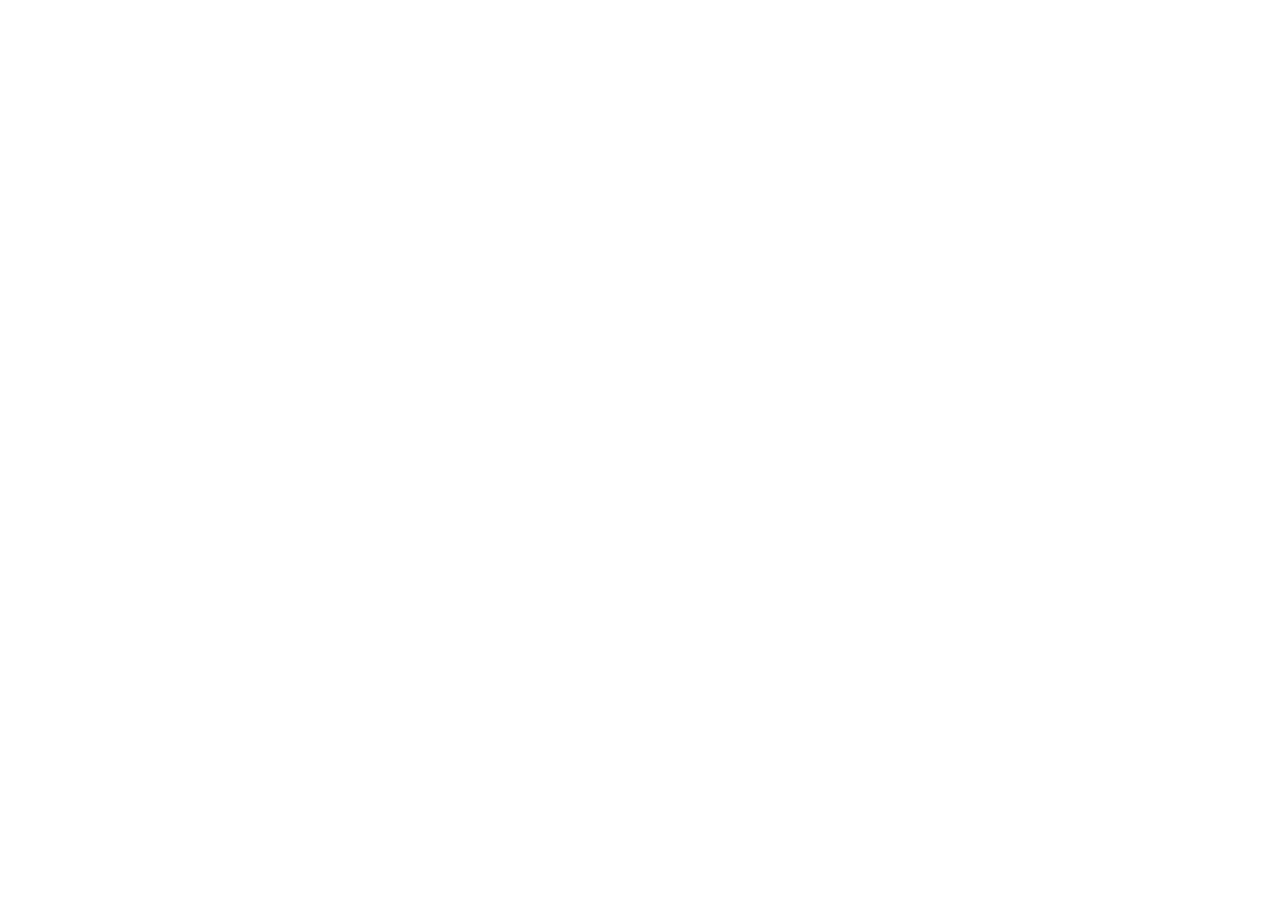
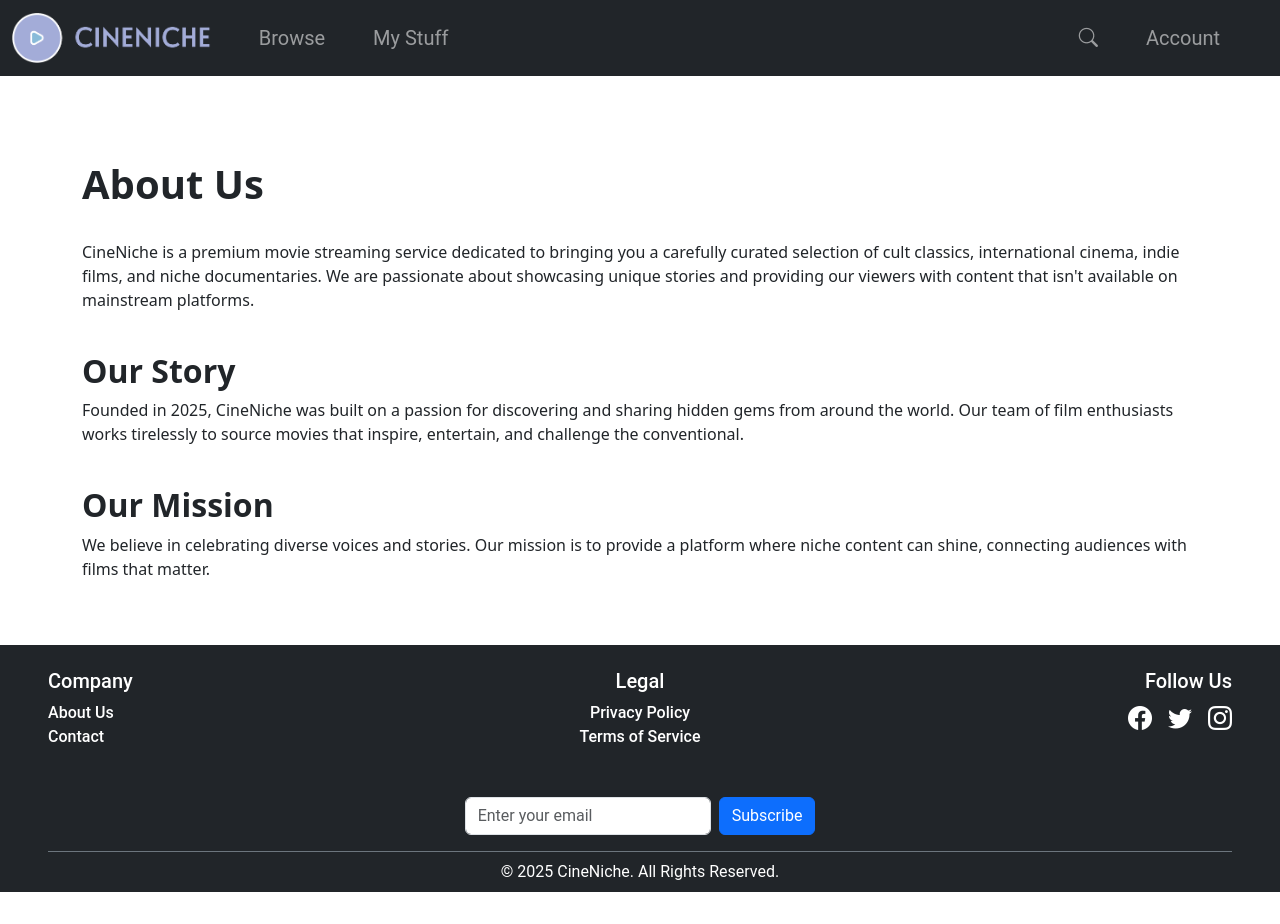
Before and after one commit to olsen20/INTEXII, a React (Vite) app in the folder frontend/: page /about in a window 1280 px wide. Before the commit this address had no page. Before the commit the page ends 800 px from the top, so only its background shows below. Built offline with nearby package versions, Linux system fonts and the light colour scheme.

Commit message:
contact and about page

```diff
--- a/frontend/src/App.tsx
+++ b/frontend/src/App.tsx
@@ -7,9 +7,11 @@
 // import LoginPage from "./pages/LoginPage";
 import PrivacyPage from "./pages/PrivacyPage";
 import TermsOfServicePage from "./pages/TermsOfServicePage";
-import 'bootstrap/dist/css/bootstrap.min.css';
-import 'bootstrap/dist/js/bootstrap.bundle.min.js';
-import 'bootstrap-icons/font/bootstrap-icons.css';
+import AboutUsPage from "./pages/AboutUsPage";
+import ContactPage from "./pages/ContactPage";
+import "bootstrap/dist/css/bootstrap.min.css";
+import "bootstrap/dist/js/bootstrap.bundle.min.js";
+import "bootstrap-icons/font/bootstrap-icons.css";
 
 function App() {
   return (
@@ -22,6 +24,8 @@
         <Route path="/login" element={<LoginPage />} /> */}
         <Route path="/privacy" element={<PrivacyPage />} />
         <Route path="/terms" element={<TermsOfServicePage />} />
+        <Route path="/about" element={<AboutUsPage />} />
+        <Route path="/contact" element={<ContactPage />} />
       </Routes>
     </Router>
   );
--- a/frontend/src/components/Footer.tsx
+++ b/frontend/src/components/Footer.tsx
@@ -15,11 +15,6 @@
               <li>
                 <Link className="text-white text-decoration-none" to="/about">
                   About Us
-                </Link>
-              </li>
-              <li>
-                <Link className="text-white text-decoration-none" to="/careers">
-                  Careers
                 </Link>
               </li>
               <li>
@@ -42,11 +37,6 @@
               <li>
                 <Link className="text-white text-decoration-none" to="/terms">
                   Terms of Service
-                </Link>
-              </li>
-              <li>
-                <Link className="text-white text-decoration-none" to="/cookies">
-                  Cookie Policy
                 </Link>
               </li>
             </ul>
--- /dev/null
+++ b/frontend/src/pages/AboutUsPage.tsx
@@ -0,0 +1,40 @@
+import React from "react";
+import Header from "../components/Header";
+import Footer from "../components/Footer";
+
+const AboutUsPage: React.FC = () => {
+  return (
+    <>
+      <Header />
+      <div className="container py-5 text-start" style={{ marginTop: "80px" }}>
+        <h1 className="fw-bold">About Us</h1>
+        <br></br>
+        <p>
+          CineNiche is a premium movie streaming service dedicated to bringing
+          you a carefully curated selection of cult classics, international
+          cinema, indie films, and niche documentaries. We are passionate about
+          showcasing unique stories and providing our viewers with content that
+          isn't available on mainstream platforms.
+        </p>
+        <br></br>
+        <h2 className="fw-bold">Our Story</h2>
+        <p>
+          Founded in 2025, CineNiche was built on a passion for discovering
+          and sharing hidden gems from around the world. Our team of film
+          enthusiasts works tirelessly to source movies that inspire, entertain,
+          and challenge the conventional.
+        </p>
+        <br></br>
+        <h2 className="fw-bold">Our Mission</h2>
+        <p>
+          We believe in celebrating diverse voices and stories. Our mission is
+          to provide a platform where niche content can shine, connecting
+          audiences with films that matter.
+        </p>
+      </div>
+      <Footer />
+    </>
+  );
+};
+
+export default AboutUsPage;
--- /dev/null
+++ b/frontend/src/pages/ContactPage.tsx
@@ -0,0 +1,45 @@
+import React from "react";
+import Header from "../components/Header";
+import Footer from "../components/Footer";
+
+const ContactPage: React.FC = () => {
+  return (
+    <>
+      <Header />
+      <div className="container py-5 text-start" style={{ marginTop: "80px" }}>
+        <h1 className="fw-bold">Contact Us</h1>
+        <br></br>
+        <p>
+          We’d love to hear from you! If you have any questions, comments, or
+          feedback, please don’t hesitate to reach out.
+        </p>
+        <br></br>
+        <h2 className="fw-bold">Email</h2>
+        <p>
+          You can email us at{" "}
+          <a href="mailto:support@cineniche.com">
+            <strong>support@cineniche.com</strong>
+          </a>
+          .
+        </p>
+        <br></br>
+        <h2 className="fw-bold">Phone</h2>
+        <p>
+          You can also call us at: <strong>(801) 123-4567</strong>.
+        </p>
+        <br></br>
+        <h2 className="fw-bold">Mailing Address</h2>
+        <p>
+          CineNiche
+          <br />
+          Brigham Young University
+          <br />
+          Provo, UT 84602
+        </p>
+      </div>
+      <Footer />
+    </>
+  );
+};
+
+export default ContactPage;
--- a/frontend/src/pages/PrivacyPage.tsx
+++ b/frontend/src/pages/PrivacyPage.tsx
@@ -75,7 +75,11 @@
         <h2 className="fw-bold">7. Contact Us</h2>
         <p>
           If you have any questions about this Privacy Policy, please contact us
-          at [contact email].
+          at{" "}
+          <a href="mailto:support@cineniche.com">
+            <strong>support@cineniche.com</strong>
+          </a>
+          .
         </p>
         <br></br>
         <p>
```
